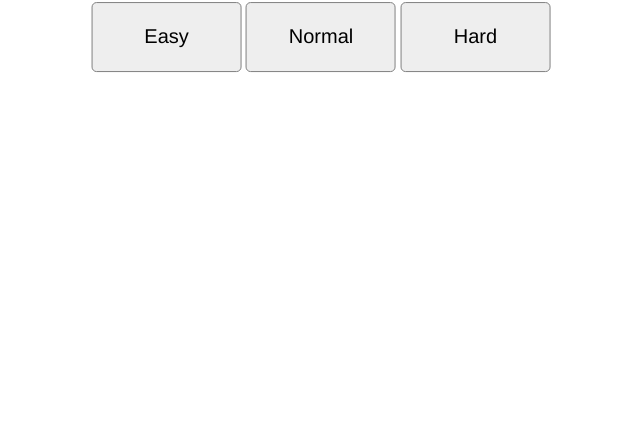
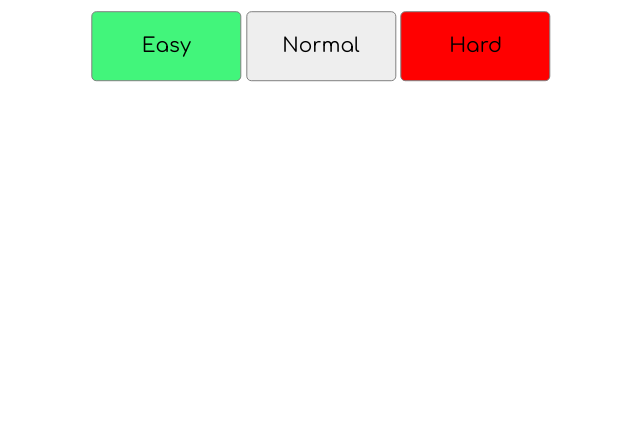
Before and after one commit to sungjun0110/minesweeper, a plain HTML site: page index.html in a window 1280 px wide. Shown: the part 363-800 px from the top of the page, without its empty margins (319-959 px from the left). Drawn offline with nearby package versions, Linux system fonts and the light colour scheme.

Commit message:
add background color for difficulty buttons. exit : :Q :X

```diff
--- a/css/style.css
+++ b/css/style.css
@@ -5,7 +5,7 @@ html, body {
 
 * {
     box-sizing: border-box;
-    font-family: helvetica;
+    font-family: 'Comfortaa', cursive;
 }
 
 header {
@@ -13,6 +13,10 @@ header {
     left: 50%;
     top: 45%;
     transform: translate(-50%, -50%);
+}
+
+h1 {
+    font-size: 40px;
 }
 
 main {
@@ -64,15 +68,42 @@ main {
 
 #replay:hover {
     background-color: #ccc;
+    transform: rotate(360deg);
 }
 
 .difficultyBtn {
-    background-color: #eee;
     height: 70px;
     width: 150px;
     font-size: 20px;
     border: 1px solid grey;
+    transition: all 0.5s ease-in-out;
     border-radius: 5px;
+}
+
+#easyBtn {
+    background-color: rgb(66, 245, 123);
+}
+#easyBtn:hover {
+    background-color: rgb(52, 153, 84);
+    color: #eee;
+}
+
+#normalBtn {
+    background-color: #eee;
+}
+
+#normalBtn:hover {
+    background-color: #7c7c7c;
+    color: #eee;
+}
+
+#hardBtn {
+    background-color: red;
+}
+
+#hardBtn:hover {
+    background-color: rgb(160, 0, 0);
+    color: white;
 }
 
 .difficultyBtn:hover {
--- a/index.html
+++ b/index.html
@@ -5,6 +5,9 @@
     <meta http-equiv="X-UA-Compatible" content="IE=edge">
     <meta name="viewport" content="width=device-width, initial-scale=1.0">
     <title>Minesweeper</title>
+    <link rel="preconnect" href="https://fonts.googleapis.com">
+    <link rel="preconnect" href="https://fonts.gstatic.com" crossorigin>
+    <link href="https://fonts.googleapis.com/css2?family=Comfortaa&display=swap" rel="stylesheet">
     <link rel='stylesheet' href="css/style.css">
     <script
         src="https://code.jquery.com/jquery-3.6.0.min.js"
@@ -16,9 +19,9 @@
         <header>
             <h1>Minesweeper</h1>
             <div id="difficultyBtns">
-                <button class="difficultyBtn">Easy</button>
-                <button class="difficultyBtn">Normal</button>
-                <button class="difficultyBtn">Hard</button>
+                <button id="easyBtn" class="difficultyBtn">Easy</button>
+                <button id="normalBtn" class="difficultyBtn">Normal</button>
+                <button id="hardBtn" class="difficultyBtn">Hard</button>
             </div>
         </header>
         <div id="message"></div>
```
